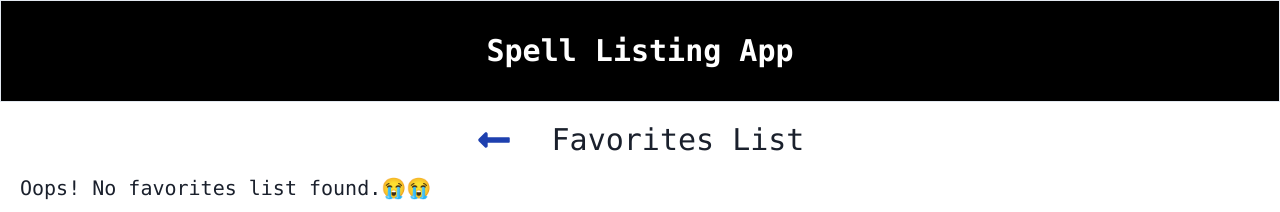
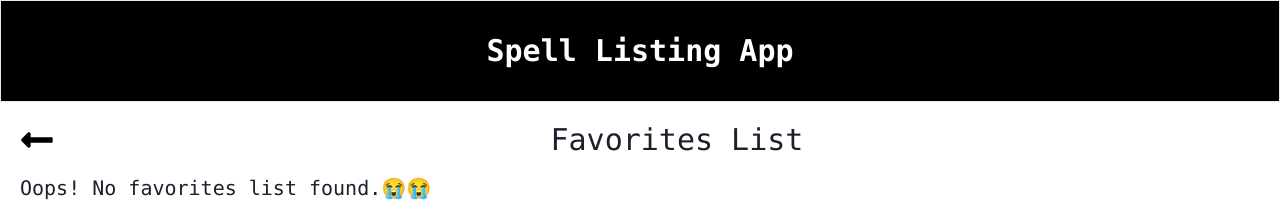
Before and after one commit to RmNj17/spell-app, a React (Vite) app: page /favorites in a window 1280 px wide. Shown: the top 212 px of the page. Built offline with nearby package versions, Linux system fonts and the light colour scheme.

Commit message:
feat:page helmet added according to header

```diff
--- a/package.json
+++ b/package.json
@@ -19,6 +19,7 @@
     "postcss": "^8.4.38",
     "react": "^18.2.0",
     "react-dom": "^18.2.0",
+    "react-helmet-async": "^2.0.5",
     "react-hot-toast": "^2.4.1",
     "react-icons": "^5.2.1",
     "react-query": "^3.39.3",
--- /dev/null
+++ b/src/components/PageHemlet.tsx
@@ -0,0 +1,15 @@
+import { Helmet, HelmetProvider } from "react-helmet-async";
+
+interface PageHelmetProps {
+  title: string;
+}
+
+export default function PageHelmet({ title }: PageHelmetProps) {
+  return (
+    <HelmetProvider>
+      <Helmet>
+        <title>Spell Book | {title}</title>
+      </Helmet>
+    </HelmetProvider>
+  );
+}
--- a/src/components/SpellDetails.tsx
+++ b/src/components/SpellDetails.tsx
@@ -4,6 +4,7 @@ import { fetchSpellDetail } from "../api";
 import { Box, Spinner, Flex } from "@chakra-ui/react";
 import { FaLongArrowAltLeft } from "react-icons/fa";
 import { useNavigate } from "react-router-dom";
+import PageHelmet from "./PageHemlet";
 
 interface Spell {
   name: string;
@@ -150,14 +151,15 @@ export default function SpellDetail() {
 
   return (
     <Box className="flex justify-center" fontFamily="monospace">
+      <PageHelmet title={spell?.name} />
       <div className="text-center shadow-2xl p-3 rounded-md flex flex-col max-w-[600px]">
         <span className="text-3xl font-extrabold">
           <FaLongArrowAltLeft
             onClick={goBack}
-            className="cursor-pointer text-blue-800"
+            className="cursor-pointer text-black hover:text-sky-200"
             size={36}
           />
-          {spell.name} {randomEmoji}
+          {spell?.name} {randomEmoji}
         </span>
         <p className="border shadow-xl rounded-md p-2 mb-2 font-semibold">
           <strong className="text-amber-500">Description:</strong>{" "}
--- a/src/pages/Favorites.tsx
+++ b/src/pages/Favorites.tsx
@@ -4,6 +4,7 @@ import { Link, useNavigate } from "react-router-dom";
 import { FaLongArrowAltLeft } from "react-icons/fa";
 import { MdDelete } from "react-icons/md";
 import toast, { Toaster } from "react-hot-toast";
+import PageHelmet from "../components/PageHemlet";
 
 interface Favorite {
   index: string;
@@ -43,19 +44,22 @@ const Favorites = () => {
 
   return (
     <>
+      <PageHelmet title="Favorites" />
       <Toaster position="top-right" />
-      <span className="text-3xl text-center flex justify-center items-center gap-10 font-mono">
+      <span className="text-3xl text-center flex items-center gap-10 font-mono">
         <FaLongArrowAltLeft
           onClick={goBack}
-          className="cursor-pointer text-blue-800"
+          className="cursor-pointer text-black hover:text-sky-200"
           size={36}
         />
-        Favorites List
+        <span className="text-center w-full">Favorites List</span>
       </span>
       {favorites.length === 0 ? (
-        <p className="mt-4 font-mono text-xl">Oops! No favorites list found.😭😭</p>
+        <p className="mt-4 font-mono text-xl">
+          Oops! No favorites list found.😭😭
+        </p>
       ) : (
-        <SimpleGrid columns={[1, 3, 4, 6]} spacing={6} marginTop={4}>
+        <SimpleGrid columns={[1, 3, 4, 6]} spacing={6} marginTop={8}>
           {favorites.map((favorite: Favorite) => {
             return (
               <div
--- a/src/pages/SpellList.tsx
+++ b/src/pages/SpellList.tsx
@@ -5,6 +5,7 @@ import { FaHeart } from "react-icons/fa";
 import { fetchSpells } from "../api";
 import { useEffect, useState, ChangeEvent } from "react";
 import toast, { Toaster } from "react-hot-toast";
+import PageHelmet from "../components/PageHemlet";
 
 interface Spell {
   index: string;
@@ -60,6 +61,7 @@ export default function SpellList() {
 
   return (
     <Box>
+      <PageHelmet title="All Lists" />
       <Toaster position="top-right" />
       <div className="flex mb-4 justify-center gap-3 items-center lg:flex-row md:flex-row flex-col">
         <input
@@ -87,7 +89,9 @@ export default function SpellList() {
       ) : isError ? (
         <Text>Error fetching data</Text>
       ) : filteredSpells?.length === 0 ? (
-        <Text fontFamily="monospace" fontSize="xl">Oops! No search results found.😭😭</Text>
+        <Text fontFamily="monospace" fontSize="xl">
+          Oops! No search results found.😭😭
+        </Text>
       ) : (
         <SimpleGrid columns={[1, 3, 4, 6]} spacing={6}>
           {filteredSpells?.map((spell: Spell) => (
```
Also changed, not shown: 1 other file (tests, documents, lock files or other folders).
